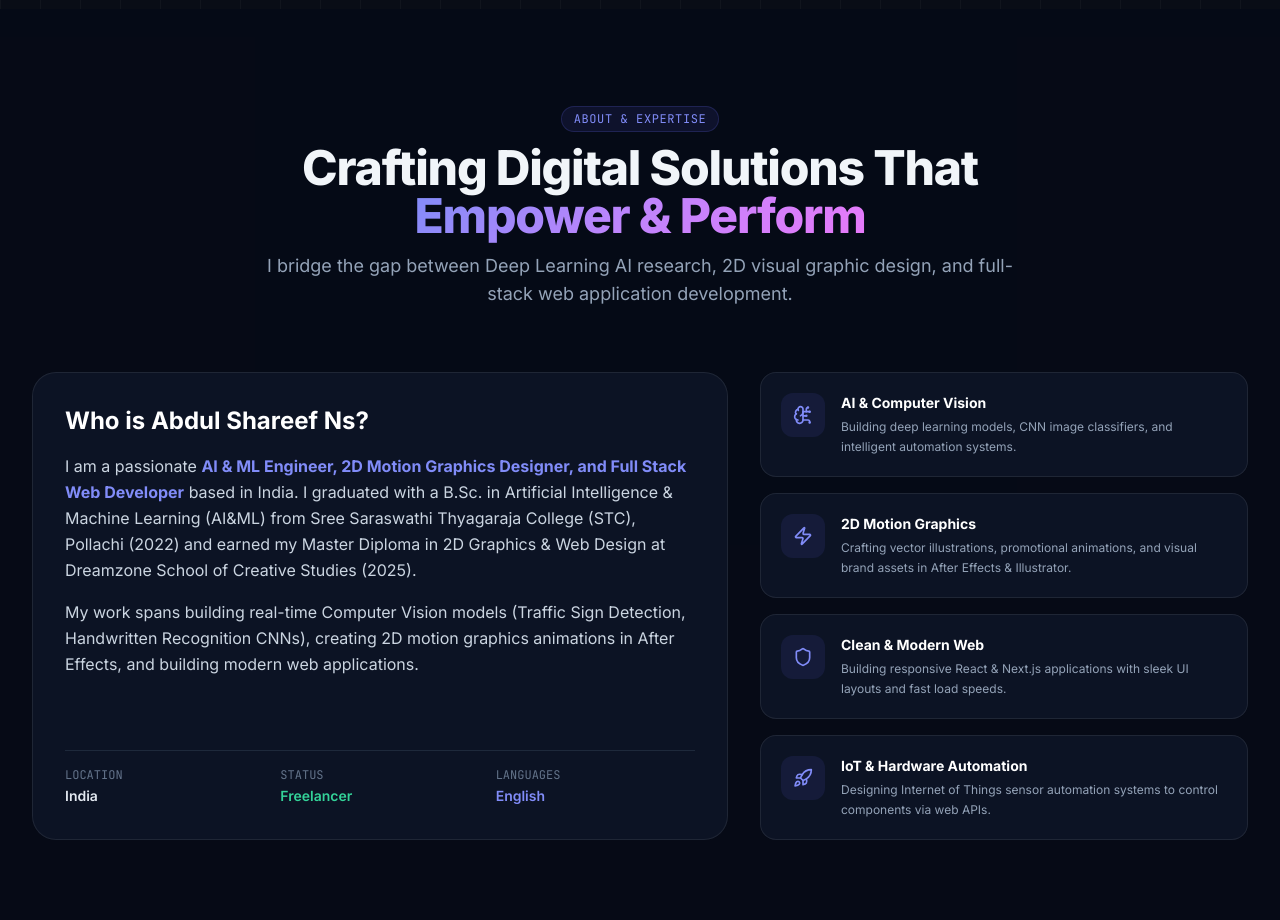
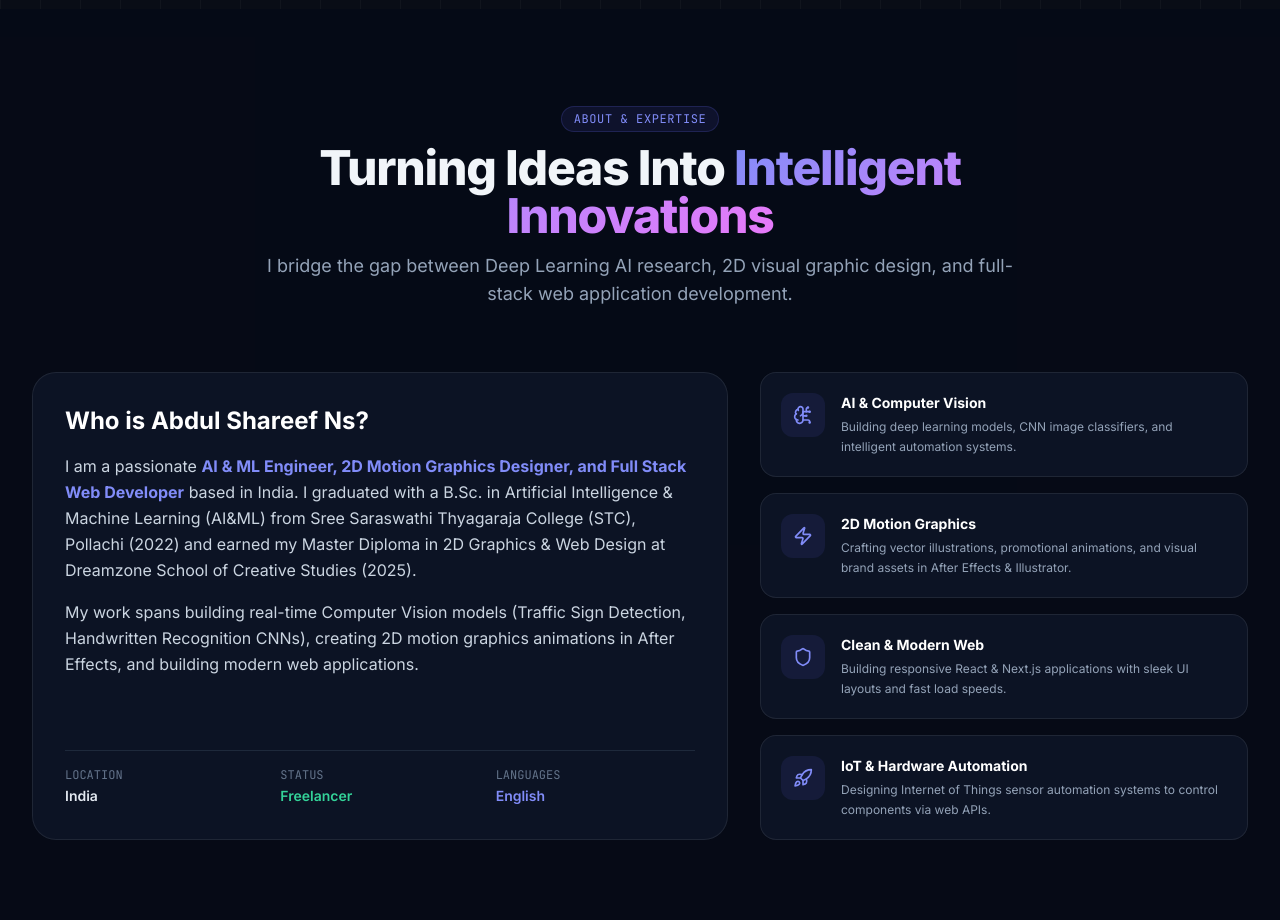
Before and after one commit to abdulshareefnsofficial/portfolio, a React (Vite) app: page / in a window 1280 px wide. Shown: the part 980-1900 px from the top of the page. Built offline with nearby package versions, Linux system fonts and the light colour scheme; the HTML template or start-up script is replaced by a standard one.

Commit message:
some chnages in about

```diff
--- a/src/components/About.jsx
+++ b/src/components/About.jsx
@@ -31,7 +31,7 @@ export const About = () => {
             About & Expertise
           </div>
           <h2 className="text-3xl sm:text-5xl font-extrabold tracking-tight">
-            Crafting Digital Solutions That <span className="text-gradient">Empower & Perform</span>
+            Turning Ideas Into <span className="text-gradient">Intelligent Innovations</span>
           </h2>
           <p className="text-slate-400 text-base sm:text-lg">
             I bridge the gap between Deep Learning AI research, 2D visual graphic design, and full-stack web application development.
```
